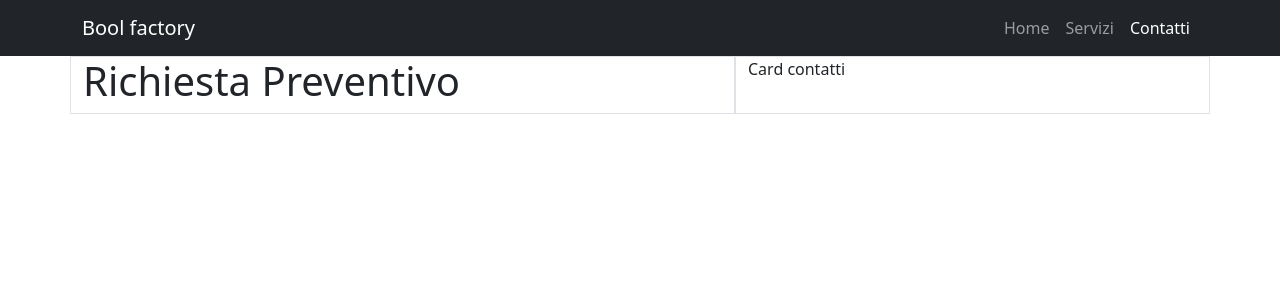
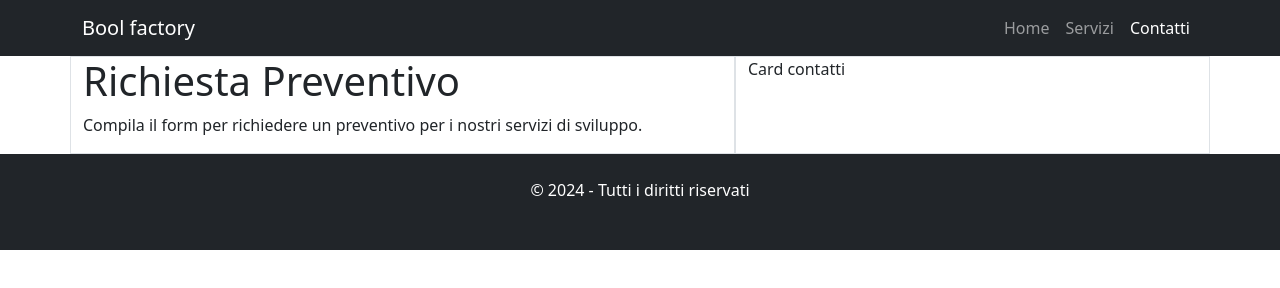
Before and after one commit to StefaniaVitali/bootstrap-preventivo, a plain HTML site: page index.html in a window 1280 px wide. Drawn offline with nearby package versions, Linux system fonts and the light colour scheme.

Commit message:
ADD: footer

```diff
--- a/index.html
+++ b/index.html
@@ -8,7 +8,7 @@
   </head>
   <body>
     <header>
-      <!-- la navbar inizia qui -->
+      <!-- INIZIO NAVBAR -->
       <nav class="navbar navbar-expand-lg bg-dark navbar-dark"  >
         <div class="container">
           <a class="navbar-brand" href="#">Bool factory</a>
@@ -30,7 +30,7 @@
           </div>
         </div>
       </nav>
-       <!-- la navbar finisce qui -->
+       <!-- FINE NAVBAR -->
     </header>
     <main>
       <section class="preventivo">
@@ -38,14 +38,19 @@
         <div class="row">
           <div class="col-md-7 border">
             <h1>Richiesta Preventivo</h1>
+            <p>Compila il form per richiedere un preventivo per i nostri servizi di sviluppo.</p>
+            <!-- INIZIO FORM -->
+            <form action="#" method="get">
+            </form>
+             <!-- FINE FORM -->
           </div>
           <div class="col-md-5 border">Card contatti</div>
         </div>
       </div>
      </section>
     </main>
-    <footer>
-      <p></p>
+    <footer class="bg-dark text-white text-center">
+      <p class="pb-5 pt-4">&copy; 2024 - Tutti i diritti riservati</p>
     </footer>
     <script src="https://cdn.jsdelivr.net/npm/bootstrap@5.3.3/dist/js/bootstrap.bundle.min.js" integrity="sha384-YvpcrYf0tY3lHB60NNkmXc5s9fDVZLESaAA55NDzOxhy9GkcIdslK1eN7N6jIeHz" crossorigin="anonymous"></script>
     <script src="./js/app.js"></script>
```
